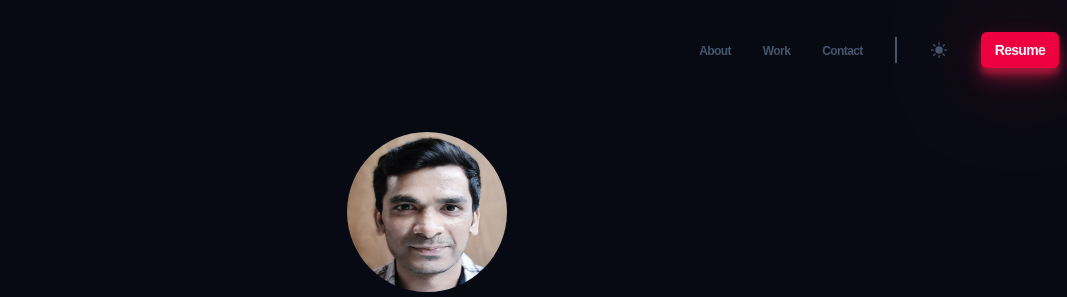
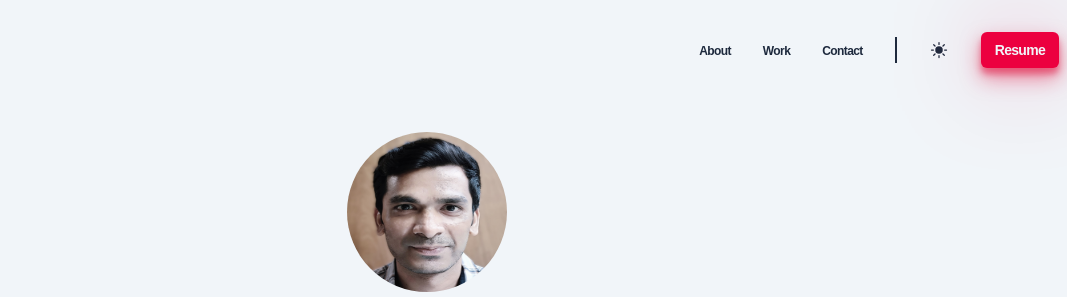
Before and after one commit to sub-27/portfolio-site-1, a website built with Vite: page index.html in a window 1280 px wide. Both pictures are taken after a click on the button 1151 px from the left and 50 px from the top of the page. Shown: the top 297 px of the page, without its empty margins (213-1280 px from the left). Built offline with nearby package versions, Linux system fonts and the light colour scheme; a web font is replaced by a local one.

Commit message:
theme mode switching added

```diff
--- a/index.html
+++ b/index.html
@@ -25,7 +25,7 @@
           </li>
           <li class="header__line"></li>
           <li>
-            <button class="header__sun">
+            <button id="theme-toggle" class="header__sun">
               <svg
                 xmlns="http://www.w3.org/2000/svg"
                 viewBox="0 0 24 24"
@@ -70,7 +70,7 @@
           </li>
           <li class="mobile-nav__link-line"></li>
           <li>
-            <button class="mobile-nav__sun">
+            <button id="theme-toggle" class="mobile-nav__sun">
               <svg
                 xmlns="http://www.w3.org/2000/svg"
                 viewBox="0 0 24 24"
--- a/src/main.js
+++ b/src/main.js
@@ -11,5 +11,7 @@ import '../styles/components/mobile-nav.css';
 import '../styles/utils.css';
 
 import mobileNavigation from './utils/mobile-nav';
+import darkMode from './utils/dark-mode';
 
 mobileNavigation();
+darkMode();
--- /dev/null
+++ b/src/utils/dark-mode.js
@@ -0,0 +1,25 @@
+const darkMode = () => {
+  const themeToggleButtons = document.querySelectorAll('#theme-toggle');
+
+  // State
+  const readTheme = localStorage.getItem('theme');
+
+  // On Mount
+  readTheme && document.body.classList.add(readTheme);
+
+  // Handlers
+  const handleThemeToggle = () => {
+    document.body.classList.toggle('light-mode');
+    if (document.body.classList.contains('light-mode')) {
+      localStorage.setItem('theme', 'light-mode');
+    } else {
+      localStorage.removeItem('theme');
+      document.body.removeAttribute('class');
+    }
+  };
+
+  // Events
+  themeToggleButtons.forEach(btn => btn.addEventListener('click', handleThemeToggle));
+};
+
+export default darkMode;
--- a/styles/style.css
+++ b/styles/style.css
@@ -37,6 +37,14 @@ html {
   scroll-behavior: smooth;
 }
 
+.light-mode {
+  --color-light: oklch(0.1462 0.0204 268.3);
+  --color-dark: oklch(96.8% 0.007 247.896);
+  --color-slate400: oklch(27.9% 0.041 260.031);
+  --color-slate600: oklch(27.9% 0.041 260.031);
+  --color-slate800: oklch(27.9% 0.041 260.031);
+}
+
 body {
   font-family: "General Sans", sans-serif;
   background-color: var(--color-dark);
--- a/styles/utils.css
+++ b/styles/utils.css
@@ -28,7 +28,7 @@
   text-decoration: none;
   letter-spacing: -0.05em;
   background-color: var(--color-rose);
-  color: var(--color-light);
+  color: oklch(96.8% 0.007 247.896);
   padding: 0.5em 1em;
   border-radius: 6px;
   box-shadow: 0 10px 20px rgb(225, 29, 72, 0.5), 0 6px 6px rgb(225, 29, 72, 0.5),
```
